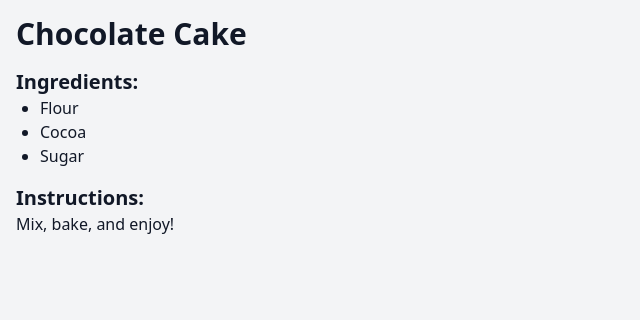
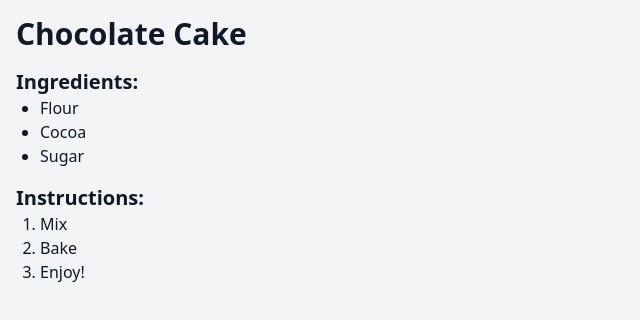
Before and after one commit to haleyalee/recipes, a Next.js app: page /recipes/chocolate-cake in a window 1280 px wide. Shown: the top 320 px of the page, without its empty margins (0-640 px from the left). Built offline with nearby package versions, Linux system fonts and the light colour scheme.

Commit message:
update instructions to list

```diff
--- a/src/app/recipes/[id]/page.tsx
+++ b/src/app/recipes/[id]/page.tsx
@@ -14,12 +14,16 @@ export default async function RecipeDetailPage({ params }: { params: Promise<{ i
       <h1 className="text-3xl font-bold mb-4">{recipe.name}</h1>
       <h2 className="text-xl font-semibold">Ingredients:</h2>
       <ul className="list-disc pl-6">
-        {recipe.ingredients.map((ingredient, index) => (
-          <li key={index}>{ingredient}</li>
+        {recipe.ingredients.map((ingredient, i) => (
+          <li key={i}>{ingredient}</li>
         ))}
       </ul>
       <h2 className="text-xl font-semibold mt-4">Instructions:</h2>
-      <p>{recipe.instructions}</p>
+      <ol className="list-decimal pl-6">
+        {recipe.instructions.map((instruction, i) => (
+          <li key={i}>{instruction}</li>
+        ))}
+      </ol>
     </div>
   );
 }
--- a/src/lib/definitions.ts
+++ b/src/lib/definitions.ts
@@ -8,7 +8,7 @@ interface RecipeData {
   [key: string]: {
     name: string,
     ingredients: string[],
-    instructions: string
+    instructions: string[]
   }
 }
 
--- a/src/lib/placeholder-data.ts
+++ b/src/lib/placeholder-data.ts
@@ -1,15 +1,13 @@
 import { Recipe, RecipeData } from "./definitions";
 
 const recipes: Recipe[] = [
-    { id: 1, name: "Spaghetti Carbonara", category: "Dinner" },
-    { id: 2, name: "Chocolate Cake", category: "Dessert" },
+  { id: 1, name: "Spaghetti Carbonara", category: "Dinner" },
+  { id: 2, name: "Chocolate Cake", category: "Dessert" },
 ];
 
 const recipeData: RecipeData = {
-    "spaghetti-carbonara": { name: "Spaghetti Carbonara", ingredients: ["Spaghetti", "Eggs", "Parmesan"], instructions: "Cook pasta, mix ingredients." },
-    "chocolate-cake": { name: "Chocolate Cake", ingredients: ["Flour", "Cocoa", "Sugar"], instructions: "Mix, bake, and enjoy!" },
+  "spaghetti-carbonara": { name: "Spaghetti Carbonara", ingredients: ["Spaghetti", "Eggs", "Parmesan"], instructions: ["Cook pasta", "Mix ingredients."] },
+  "chocolate-cake": { name: "Chocolate Cake", ingredients: ["Flour", "Cocoa", "Sugar"], instructions: ["Mix", "Bake", "Enjoy!"] },
 };
 
-
-
 export { recipes, recipeData };
```
